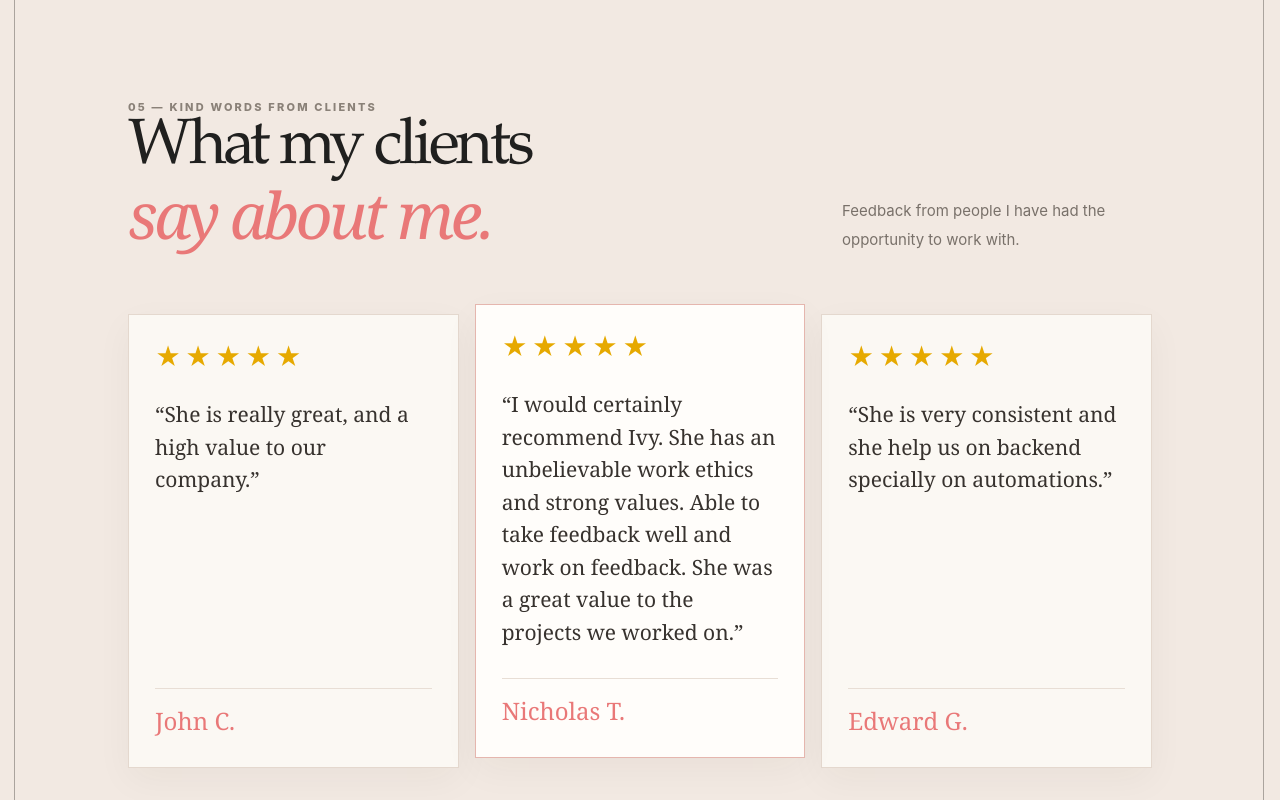
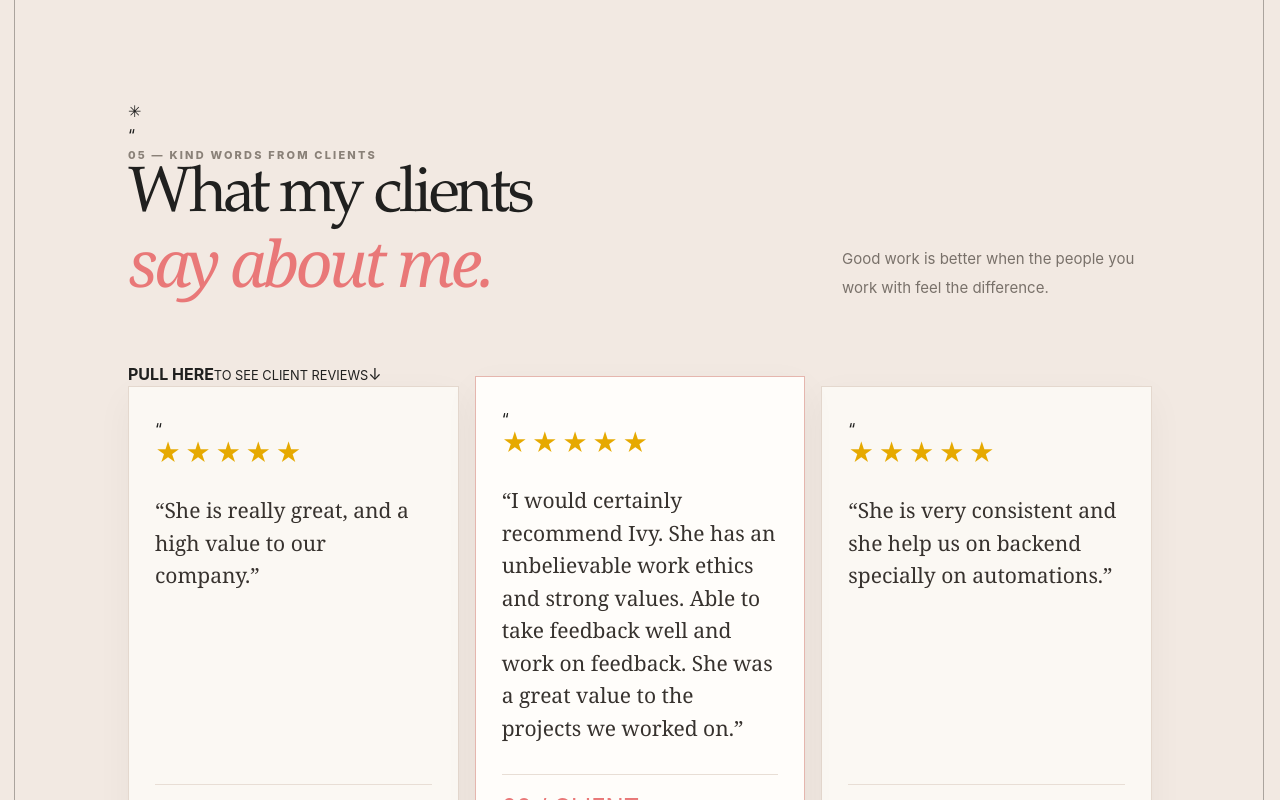
Before and after one commit to ivydachaibaligya-dot/Website, a Next.js app: page / in a window 1280 px wide. Shown: the part 8800-9600 px from the top of the page. Built offline with nearby package versions, Linux system fonts and the light colour scheme.

Commit message:
Enhance client testimonials with pull-to-view cue

```diff
--- a/src/app/page.tsx
+++ b/src/app/page.tsx
@@ -371,27 +371,38 @@ export default function Home() {
       </section>
 
       <section className="ivy-section ivy-testimonials" id="testimonials">
-        <div className="ivy-section-heading">
+        <div className="ivy-testimonial-decoration ivy-testimonial-decoration-one" aria-hidden="true">✳</div>
+        <div className="ivy-testimonial-decoration ivy-testimonial-decoration-two" aria-hidden="true">“</div>
+        <div className="ivy-section-heading ivy-testimonial-heading">
           <div><div className="ivy-section-kicker">05 — KIND WORDS FROM CLIENTS</div><h2>What my clients<br /><em>say about me.</em></h2></div>
-          <p>Feedback from people I have had the opportunity to work with.</p>
+          <p>Good work is better when the people you work with feel the difference.</p>
         </div>
-        <div className="ivy-testimonial-grid">
+        <a className="ivy-review-pull" href="#client-reviews">
+          <span className="ivy-review-pull-line" aria-hidden="true"><i /></span>
+          <span className="ivy-review-pull-copy"><strong>PULL HERE</strong><small>TO SEE CLIENT REVIEWS</small></span>
+          <span className="ivy-review-pull-arrow" aria-hidden="true">↓</span>
+        </a>
+        <div className="ivy-testimonial-grid" id="client-reviews">
           <article className="ivy-testimonial-card">
+            <span className="ivy-testimonial-quote" aria-hidden="true">“</span>
             <div className="ivy-testimonial-stars" aria-label="5 out of 5 stars">★★★★★</div>
             <blockquote>“She is really great, and a high value to our company.”</blockquote>
-            <div className="ivy-testimonial-author">John C.</div>
+            <div className="ivy-testimonial-author"><span>01 / CLIENT REVIEW</span><strong>John C.</strong></div>
           </article>
           <article className="ivy-testimonial-card ivy-testimonial-featured">
+            <span className="ivy-testimonial-quote" aria-hidden="true">“</span>
             <div className="ivy-testimonial-stars" aria-label="5 out of 5 stars">★★★★★</div>
             <blockquote>“I would certainly recommend Ivy. She has an unbelievable work ethics and strong values. Able to take feedback well and work on feedback. She was a great value to the projects we worked on.”</blockquote>
-            <div className="ivy-testimonial-author">Nicholas T.</div>
+            <div className="ivy-testimonial-author"><span>02 / CLIENT REVIEW</span><strong>Nicholas T.</strong></div>
           </article>
           <article className="ivy-testimonial-card">
+            <span className="ivy-testimonial-quote" aria-hidden="true">“</span>
             <div className="ivy-testimonial-stars" aria-label="5 out of 5 stars">★★★★★</div>
             <blockquote>“She is very consistent and she help us on backend specially on automations.”</blockquote>
-            <div className="ivy-testimonial-author">Edward G.</div>
+            <div className="ivy-testimonial-author"><span>03 / CLIENT REVIEW</span><strong>Edward G.</strong></div>
           </article>
         </div>
+        <div className="ivy-testimonial-footnote"><span>✳</span> REAL WORDS. REAL EXPERIENCES. THANK YOU FOR THE TRUST.</div>
       </section>
 
       <section className="ivy-contact" id="contact">
```
